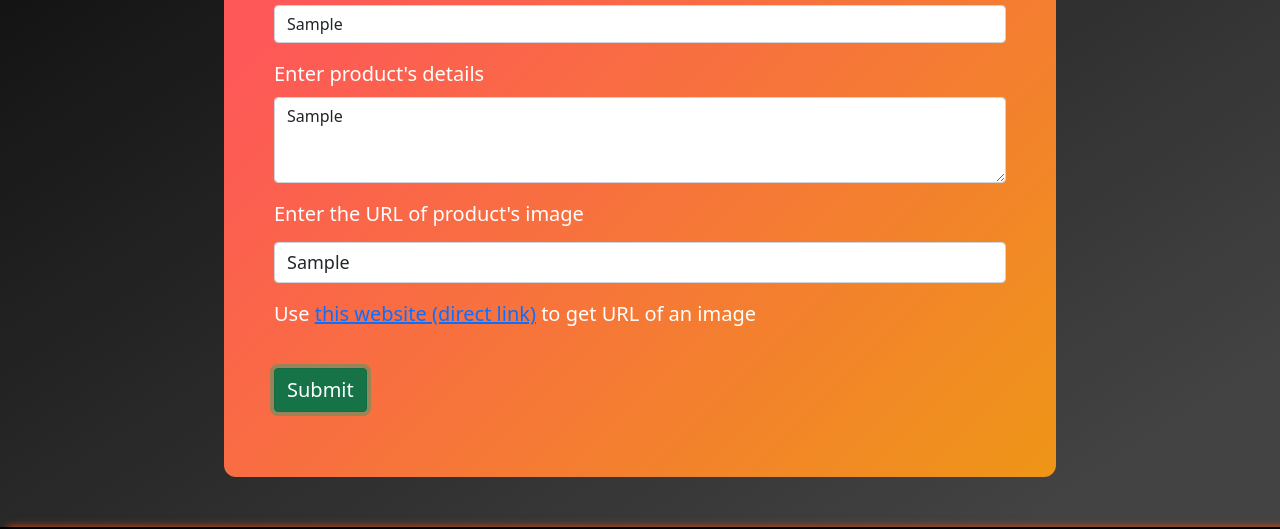
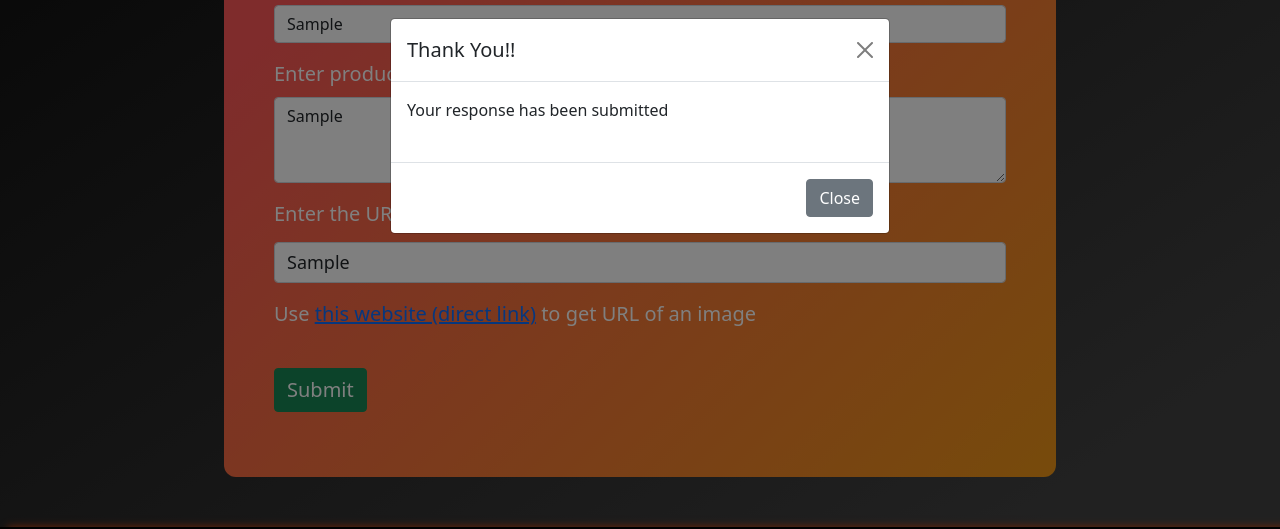
Before and after one commit to rahulsingh522003/BHU-Haat.io, a plain HTML site: page found.html in a window 1280 px wide. Both pictures are taken after typing "Sample", "Sample", "Sample", "Sample", "Sample", "Sample" into the empty fields and a click on the button "Submit". Shown: the part 507-1036 px from the top of the page. Drawn offline with nearby package versions, Linux system fonts and the light colour scheme; no server answers.

Commit message:
modal added

```diff
--- a/found.html
+++ b/found.html
@@ -144,6 +144,26 @@ padding: 50px 50px;
         }
   </style>
   <body>
+    <div class="modal fade" id="submitButton" tabindex="-1" aria-labelledby="submitButtonLabel" aria-hidden="true">
+        <div class="modal-dialog">
+          <div class="modal-content">
+            <div class="modal-header">
+              <h5 class="modal-title" id="exampleModalLabel">Thank You!!</h5>
+              <button type="button" class="btn-close" data-bs-dismiss="modal" aria-label="Close"></button>
+            </div>
+            <div class="modal-body">
+              <form>
+                <div class="mb-3">
+                  <label for="exampleInputPassword1" class="form-label">Your response has been submitted</label>
+                </div>
+              </form>
+            </div>
+            <div class="modal-footer">
+              <button type="button" class="btn btn-secondary" data-bs-dismiss="modal">Close</button>
+            </div>
+          </div>
+        </div>
+      </div>
     <div class="logo">
         <img src="ASSETS/logo.png" alt="">
     </div>
@@ -179,7 +199,7 @@ padding: 50px 50px;
               <div class="mb-3">
                 <label for="exampleFormControlInput1" class="form-label">Use <a href="https://postimages.org/" target="_blank">this website (direct link)</a> to get URL of an image</label>
                 </div>
-            <button class="btn btn-success submit" id="submitButton">Submit</button>
+            <button class="btn btn-success submit" id="submitButton" type="button" data-bs-toggle="modal" data-bs-target="#submitButton">Submit</button>
     </div>
     <footer class="bg-black text-light text-center text-md-left">
         <div class="container2">
```
Also changed, not shown: lost.html (+1 -0 lines).
